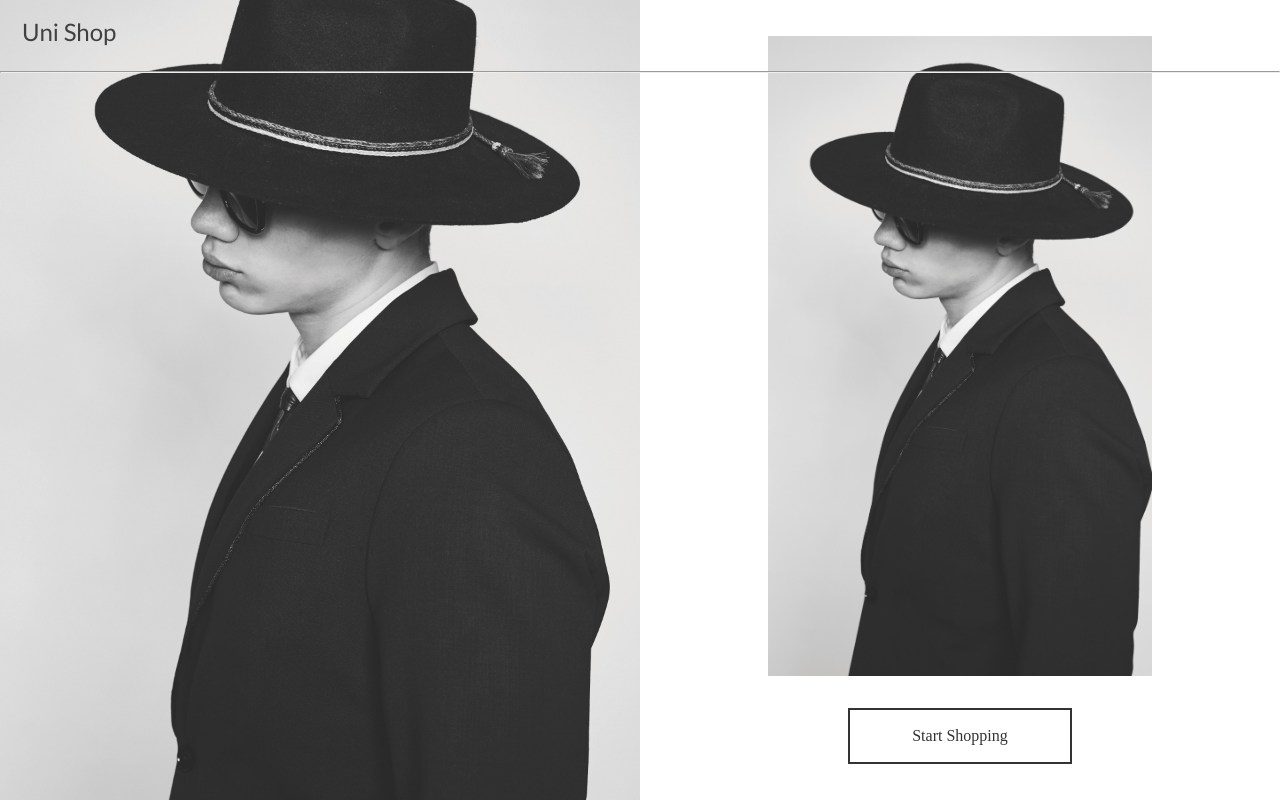
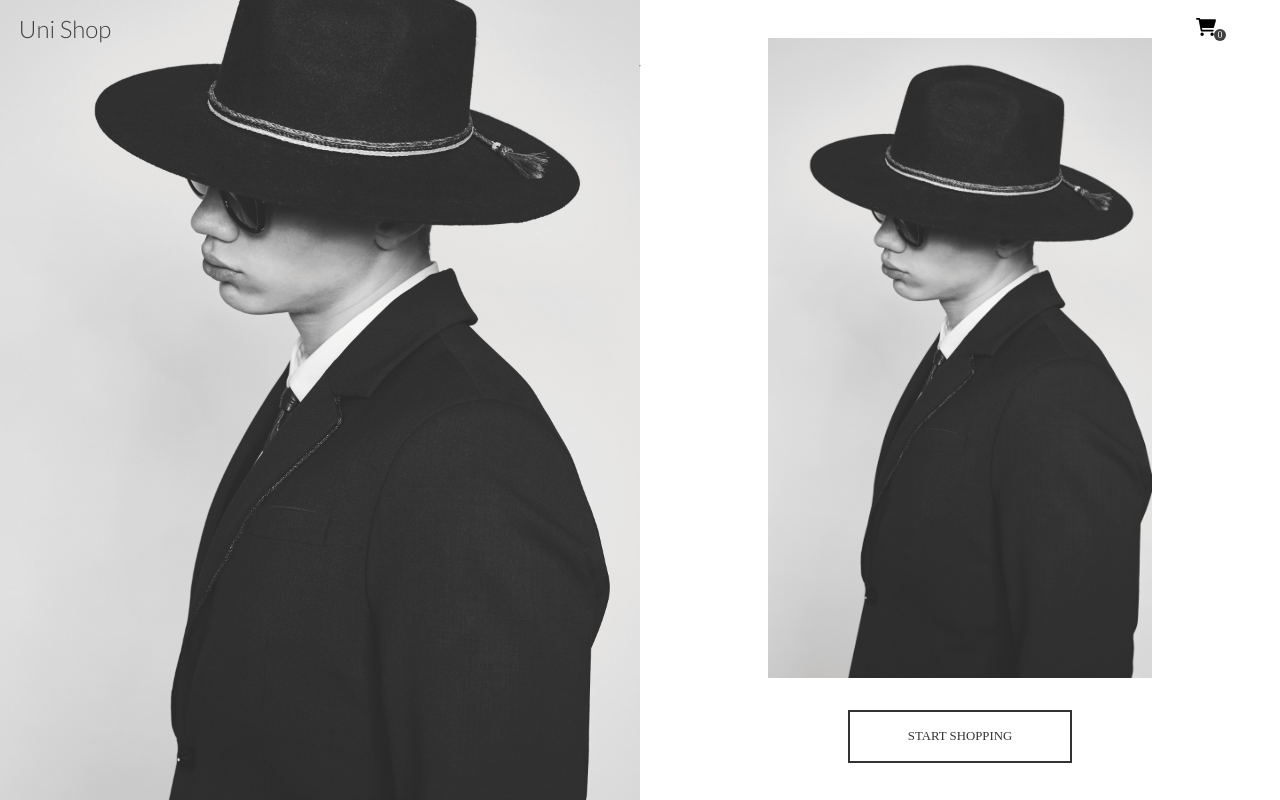
Before and after one commit to mik9016/e-commerce, a Nuxt app: page / in a window 1280 px wide. Built offline with nearby package versions, Linux system fonts and the light colour scheme.

Commit message:
cart icon added

```diff
--- a/components/Button.vue
+++ b/components/Button.vue
@@ -22,12 +22,14 @@ button {
   text-align: center;
   background: transparent;
   border: 2px v.$blackest solid;
-  font-family: Montserrat sans-serif;
   cursor: pointer;
   p {
     margin: 1rem;
     color: v.$blackest;
-    font-size: 1rem;
+    font-size: 0.8rem;
+    font-family: Montserrat sans-serif;
+    font-weight: 300;
+    text-transform: uppercase;
   }
 
   &:hover {
--- /dev/null
+++ b/components/Cart.vue
@@ -0,0 +1,42 @@
+<template>
+  <div class="cart">
+    <img src="~/assets/images/cart.svg" alt="cart" width="20" height="20" />
+    <div class="cart__number">
+      <p>{{ number }}</p>
+    </div>
+  </div>
+</template>
+<script>
+export default {
+  data() {
+    return {
+      number: 0,
+    };
+  },
+};
+</script>
+
+<style lang="scss" scoped>
+@use "../assets/scss/variables.scss" as v;
+@use "../assets/scss/mixins.scss" as m;
+
+.cart {
+  margin: 0.8rem 4rem;
+  position: relative;
+  &__number {
+    border-radius: 50%;
+    background: v.$black;
+    height: 12px;
+    width: 12px;
+    position: absolute;
+    top: 12px;
+    left: 18px;
+    text-align: center;
+    @include m.flexLayout(row,center,center);
+    p {
+      color: v.$white;
+      font-size: 10px;
+    }
+  }
+}
+</style>
--- a/components/Header.vue
+++ b/components/Header.vue
@@ -1,17 +1,22 @@
 <template>
   <div class="head">
+    <div class="head__links">
       <nuxt-link to="/">
         <button>
           <h1>{{ c.header.title }}</h1>
-      </button></nuxt-link
-    >
+        </button>
+      </nuxt-link>
+      <Cart />
+    </div>
     <hr class="head__line" />
   </div>
 </template>
 
 <script>
 import c from "../content/text.json";
+import Cart from "./Cart.vue";
 export default {
+  components: { Cart },
   data() {
     return {
       c,
@@ -29,6 +34,13 @@ export default {
   position: absolute;
   width: 100%;
   top: 0;
+  display: flex;
+  flex-direction: column;
+
+  &__links {
+    display: flex;
+    justify-content: space-between;
+    align-items: center;
     button {
       background: none;
       border: none;
@@ -36,12 +48,16 @@ export default {
       margin: 0;
     }
     h1 {
-    margin: 1rem;
+      margin: 0.8rem;
       font-family: Lato, sans-serif;
       font-size: 1.5rem;
+      font-weight: 300;
       color: v.$black;
       @include m.flexLayout(row, center, flex-start);
     }
+
+  }
+
   &__line {
     color: v.$black;
   }
--- a/components/Items.vue
+++ b/components/Items.vue
@@ -1,6 +1,7 @@
 <template>
   <div class="items">
     <SellItemComponent
+      class="item"
       v-for="item in items"
       :key="item.id"
       picUrl="https://picsum.photos/200/300"
@@ -32,7 +33,9 @@ export default {
 .items {
   @include m.flexLayout(row, flex-start, center);
   flex-wrap: wrap;
-  gap: 2rem;
   margin-top: v.$headerHeight;
+  .item {
+    gap: 1rem;
+  }
 }
 </style>
--- a/components/SellItemComponent.vue
+++ b/components/SellItemComponent.vue
@@ -14,7 +14,7 @@ export default {
     picUrl: { type: String, required: true },
     title: { type: String, required: true },
     shortDescription: { type: String, required: true },
-    price: { type: String, required: true },
+    price: { type: Number, required: true },
   },
   data() {
     return {
@@ -36,7 +36,7 @@ export default {
   color: v.$black;
   text-align: left;
   font-size: 0.9rem;
-  margin: 0 1.5rem;
+  margin: 1rem 1.5rem;
   font-family: Montserrat, serif;
 
   img {
```
Also changed, not shown: assets/images/cart.svg (added). Lines whose indentation alone changed are shown as unchanged.
